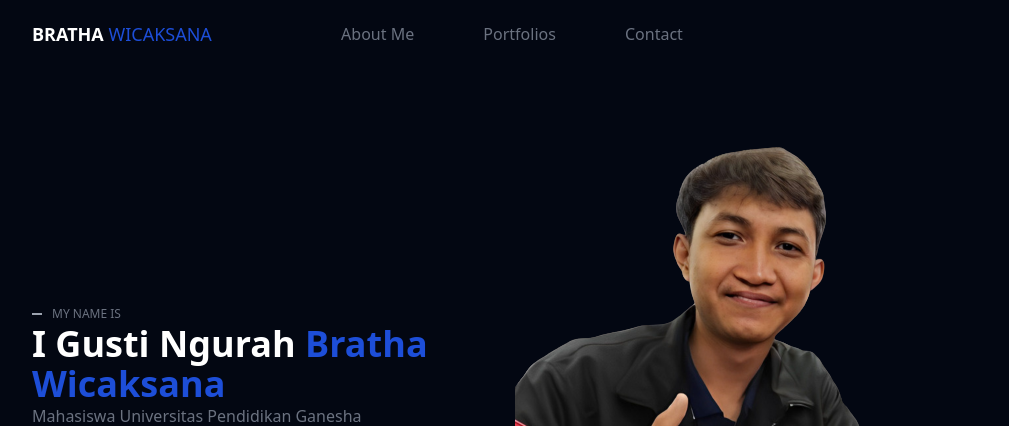
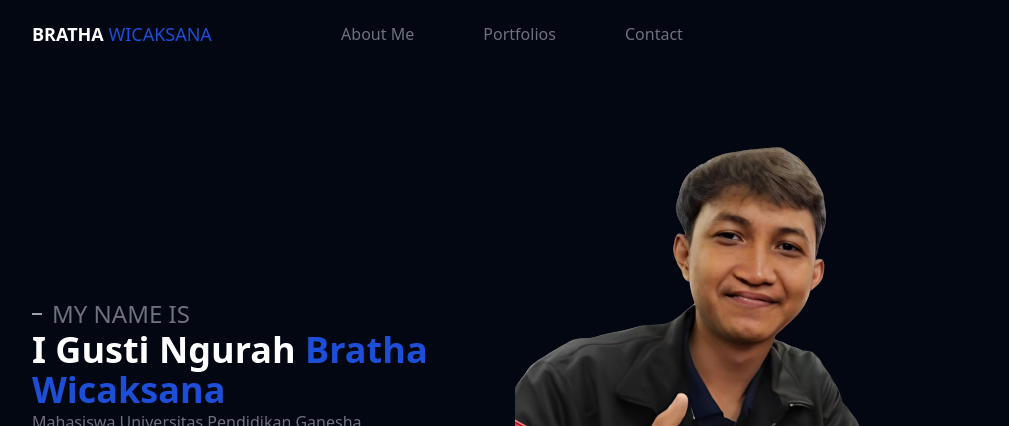
Before and after one commit to BrathaWicaksana047/portfolios, a website: page index.html in a window 1280 px wide. Shown: the top 426 px of the page, without its empty margins (128-1137 px from the left). Drawn offline with Linux system fonts and the light colour scheme.

Commit message:
Update index.html

```diff
--- a/index.html
+++ b/index.html
@@ -52,7 +52,7 @@
                         <svg class="stroke-gray-400 stroke-2 h-5 w-5">
                             <line x1="0" y1="10px" x2="10px" y2="10px"/>
                         </svg>
-                        <h2 class="uppercase text-xs font-extralight tracking-lebar">
+                        <h2 class="uppercase text-2xl font-extralight tracking-lebar">
                             my name is
                         </h2>
                     </div>
```
